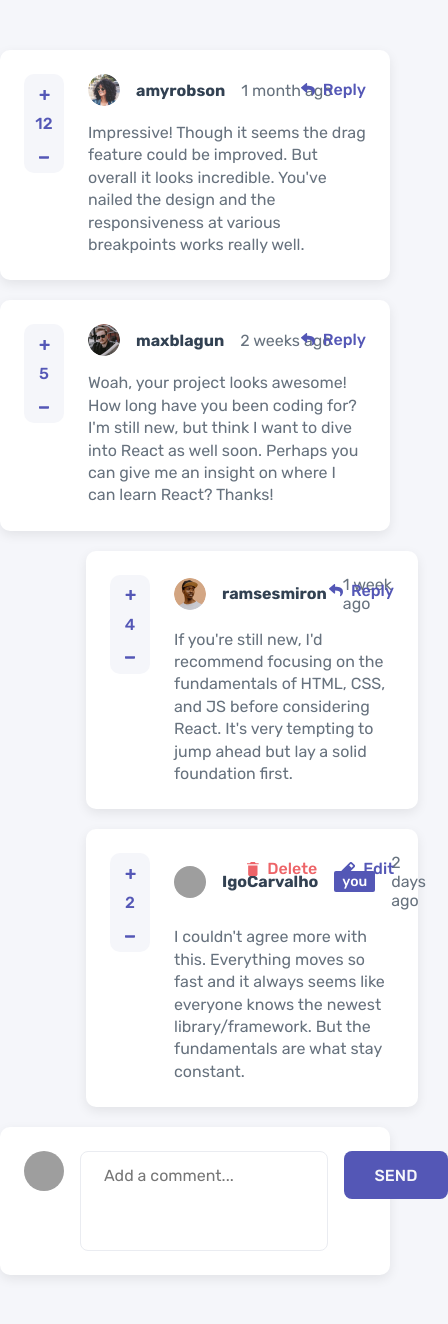
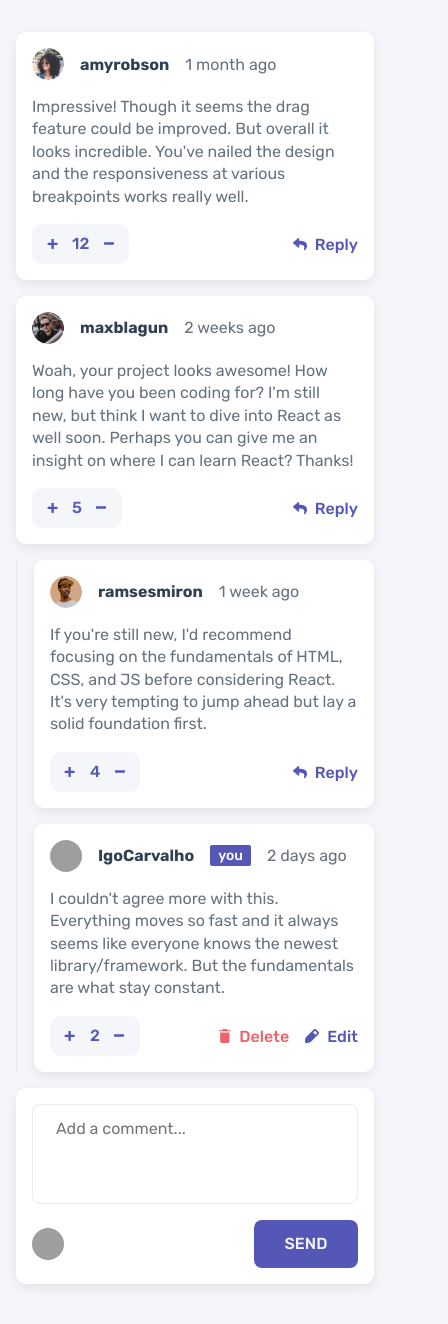
Before and after one commit to IgoCarvalho/frontend-mentor-challenges, a React (Vite) app in the folder interactive-comments-section/: page / in a window 390 px wide. Shown: the whole page, 448 px wide, since content can reach past the window. Built offline with nearby package versions, Linux system fonts and the light colour scheme; grey boxes are pictures that could not be loaded.

Commit message:
📱 add responsive mobile styles

```diff
--- a/interactive-comments-section/src/components/Comment/styles.ts
+++ b/interactive-comments-section/src/components/Comment/styles.ts
@@ -4,4 +4,8 @@ export const Container = styled.div`
   display: flex;
   flex-direction: column;
   gap: 2rem;
+
+  @media screen and (max-width: 425px) {
+    gap: 1.6rem;
+  }
 `;
--- a/interactive-comments-section/src/components/CommentBox/styles.ts
+++ b/interactive-comments-section/src/components/CommentBox/styles.ts
@@ -18,6 +18,12 @@ export const Box = styled.div`
   display: flex;
   align-items: flex-start;
   gap: 2.4rem;
+
+  @media screen and (max-width: 425px) {
+    padding: 1.6rem;
+    flex-direction: column-reverse;
+    gap: 1.6rem;
+  }
 `;
 
 export const Content = styled.div`
@@ -65,6 +71,13 @@ export const ActionsButtons = styled.div`
   position: absolute;
   top: 2.4rem;
   right: 2.4rem;
+
+  @media screen and (max-width: 425px) {
+    top: auto;
+    bottom: 2rem;
+    right: 1.6rem;
+    gap: 1.6rem;
+  }
 `;
 
 const ActionButton = styled.button`
--- a/interactive-comments-section/src/components/CommentReplies/styles.ts
+++ b/interactive-comments-section/src/components/CommentReplies/styles.ts
@@ -8,6 +8,11 @@ export const Container = styled.div`
     width: 2px;
     margin: 0 4.3rem;
     background-color: var(--light-gray);
+
+    @media screen and (max-width: 425px) {
+      margin-left: 0;
+      margin-right: 1.6rem;
+    }
   }
 `;
 
@@ -18,4 +23,8 @@ export const RepliesList = styled.ul`
   display: flex;
   flex-direction: column;
   gap: 2rem;
+
+  @media screen and (max-width: 425px) {
+    gap: 1.6rem;
+  }
 `;
--- a/interactive-comments-section/src/components/CommentTextInput/styles.ts
+++ b/interactive-comments-section/src/components/CommentTextInput/styles.ts
@@ -12,6 +12,23 @@ export const Container = styled.div`
   display: flex;
   align-items: flex-start;
   gap: 1.6rem;
+
+  @media screen and (max-width: 425px) {
+    flex-wrap: wrap;
+    justify-content: space-between;
+    align-items: center;
+    padding: 1.6rem;
+
+    img {
+      order: 1;
+      width: 3.2rem;
+      height: 3.2rem;
+    }
+
+    button {
+      order: 2;
+    }
+  }
 `;
 
 export const UserImage = styled.img`
--- a/interactive-comments-section/src/components/Modal/styles.ts
+++ b/interactive-comments-section/src/components/Modal/styles.ts
@@ -15,13 +15,17 @@ export const Overlay = styled.div`
   left: 0;
   width: 100%;
   height: 100%;
-  background: rgba(0, 0, 0, 0.2);
+  background: rgba(0, 0, 0, 0.5);
   z-index: 10;
   display: flex;
   align-items: center;
   justify-content: center;
 
   animation: ${overlayAnim} 200ms forwards;
+
+  @media screen and (max-width: 425px) {
+    padding: 0 1.6rem;
+  }
 `;
 
 const containerAnim = keyframes`
@@ -41,11 +45,19 @@ export const Container = styled.div`
   background: white;
 
   animation: ${containerAnim} 200ms forwards;
+
+  @media screen and (max-width: 425px) {
+    padding: 2.4rem 2.8rem;
+  }
 `;
 
 export const Content = styled.div`
   padding: 2.2rem 0;
   line-height: 1.4;
+
+  @media screen and (max-width: 425px) {
+    padding: 1.8rem 0;
+  }
 `;
 
 export const ModalTitle = styled.h2`
@@ -56,6 +68,10 @@ export const ModalTitle = styled.h2`
 export const ActionsButtons = styled.div`
   display: flex;
   gap: 1.4rem;
+
+  @media screen and (max-width: 425px) {
+    gap: 1.2rem;
+  }
 `;
 
 const ActionButton = styled.button`
--- a/interactive-comments-section/src/components/Vote/styles.tsx
+++ b/interactive-comments-section/src/components/Vote/styles.tsx
@@ -9,6 +9,10 @@ export const Container = styled.div`
   align-items: center;
   justify-content: center;
   border-radius: 1rem;
+
+  @media screen and (max-width: 425px) {
+    flex-direction: row;
+  }
 `;
 
 export const Counter = styled.p`
@@ -20,6 +24,9 @@ export const VoteButton = styled.button`
   height: 4rem;
   background-color: transparent;
   border: none;
+  display: flex;
+  align-items: center;
+  justify-content: center;
 
   transition: opacity 200ms;
 
--- a/interactive-comments-section/src/pages/Home/index.tsx
+++ b/interactive-comments-section/src/pages/Home/index.tsx
@@ -6,7 +6,7 @@ import { CommentTextInput } from '../../components/CommentTextInput';
 import { useComments } from '../../hooks/useComments';
 import { useUser } from '../../hooks/useUser';
 
-import { Container } from './styles';
+import { CommentsContainer, Container } from './styles';
 
 export function Home() {
   const [newComment, setNewComment] = useState('');
@@ -22,11 +22,13 @@ export function Home() {
 
   return (
     <Container>
-      {comments
-        .sort((a, b) => b.score - a.score)
-        .map((comment) => (
-          <Comment key={comment.id} comment={comment} />
-        ))}
+      <CommentsContainer>
+        {comments
+          .sort((a, b) => b.score - a.score)
+          .map((comment) => (
+            <Comment key={comment.id} comment={comment} />
+          ))}
+      </CommentsContainer>
 
       <CommentTextInput
         value={newComment}
--- a/interactive-comments-section/src/pages/Home/styles.ts
+++ b/interactive-comments-section/src/pages/Home/styles.ts
@@ -1,11 +1,29 @@
 import styled from 'styled-components';
 
 export const Container = styled.main`
+  min-height: 100vh;
   width: 100%;
   max-width: 730px;
-  margin: 5rem auto;
+  margin: 0 auto;
+  padding: 6.4rem 0;
 
   display: flex;
   flex-direction: column;
   gap: 2rem;
+
+  @media screen and (max-width: 425px) {
+    padding: 3.2rem 1.6rem;
+    gap: 1.6rem;
+  }
 `;
+
+export const CommentsContainer = styled.div`
+  display: flex;
+  flex-direction: column;
+  gap: 2rem;
+  flex: 1;
+
+  @media screen and (max-width: 425px) {
+    gap: 1.6rem;
+  }
+`;
```
